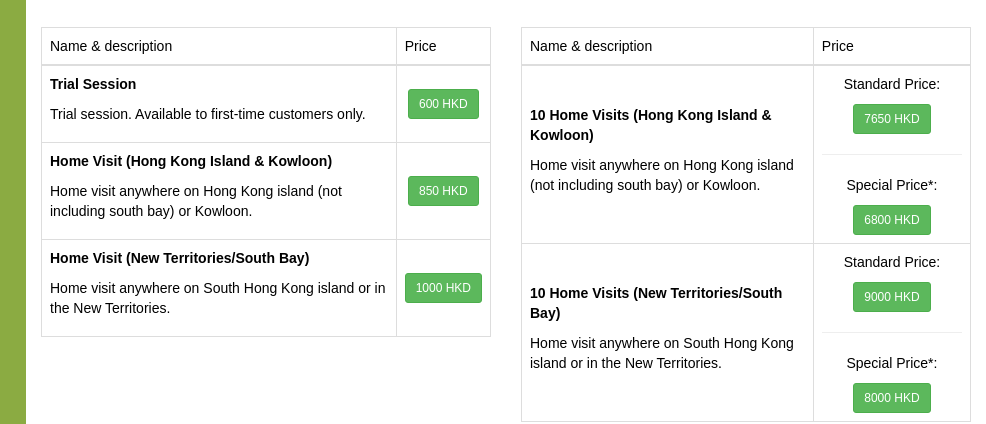
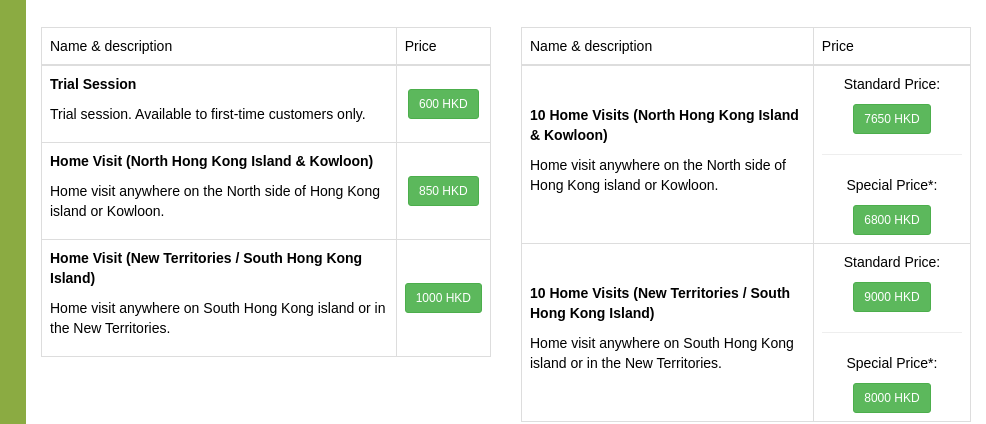
Before and after one commit to GeorgeStrakhov/reembody-shop, a plain HTML site: page index.html in a window 1280 px wide. Shown: the part 229-653 px from the top of the page, 294-1280 px from the left. Drawn offline with Linux system fonts and the light colour scheme.

Commit message:
change to south hk

```diff
--- a/index.html
+++ b/index.html
@@ -96,8 +96,8 @@ document.write('<script src="js/production/googleAnalytics.js"><\/script>');</sc
 
 								<tr>
 									<td>
-										<p><strong>Home Visit (Hong Kong Island &amp; Kowloon)</strong></p>
-										<p>Home visit anywhere on Hong Kong island (not including south bay) or Kowloon.</p>
+										<p><strong>Home Visit (North Hong Kong Island &amp; Kowloon)</strong></p>
+										<p>Home visit anywhere on the North side of Hong Kong island or Kowloon.</p>
 									</td>
 									<td class="align-center">
 										<button class="btn btn-primary btn-sm btn-success btn-buy" data-hostedButtonId="GE5UZ57N5BZWW" data-price="850">850 HKD</button>
@@ -106,7 +106,7 @@ document.write('<script src="js/production/googleAnalytics.js"><\/script>');</sc
 
 								<tr>
 									<td>
-										<p><strong>Home Visit (New Territories/South Bay)</strong></p>
+										<p><strong>Home Visit (New Territories / South Hong Kong Island)</strong></p>
 										<p>Home visit anywhere on South Hong Kong island or in the New Territories.</p>
 									</td>
 									<td class="align-center">
@@ -126,8 +126,8 @@ document.write('<script src="js/production/googleAnalytics.js"><\/script>');</sc
 							<tbody>
 							   <tr>
 									<td>
-										<p><strong>10 Home Visits (Hong Kong Island &amp; Kowloon)</strong></p>
-										<p>Home visit anywhere on Hong Kong island (not including south bay) or Kowloon.</p>
+										<p><strong>10 Home Visits (North Hong Kong Island &amp; Kowloon)</strong></p>
+										<p>Home visit anywhere on the North side of Hong Kong island or Kowloon.</p>
 									</td>
 									<td class="align-center">
 										<p>Standard Price:</p>
@@ -140,7 +140,7 @@ document.write('<script src="js/production/googleAnalytics.js"><\/script>');</sc
 
 								<tr>
 									<td>
-										<p><strong>10 Home Visits (New Territories/South Bay)</strong></p>
+										<p><strong>10 Home Visits (New Territories / South Hong Kong Island)</strong></p>
 										<p>Home visit anywhere on South Hong Kong island or in the New Territories.</p>
 									</td>
 									<td class="align-center">
```
